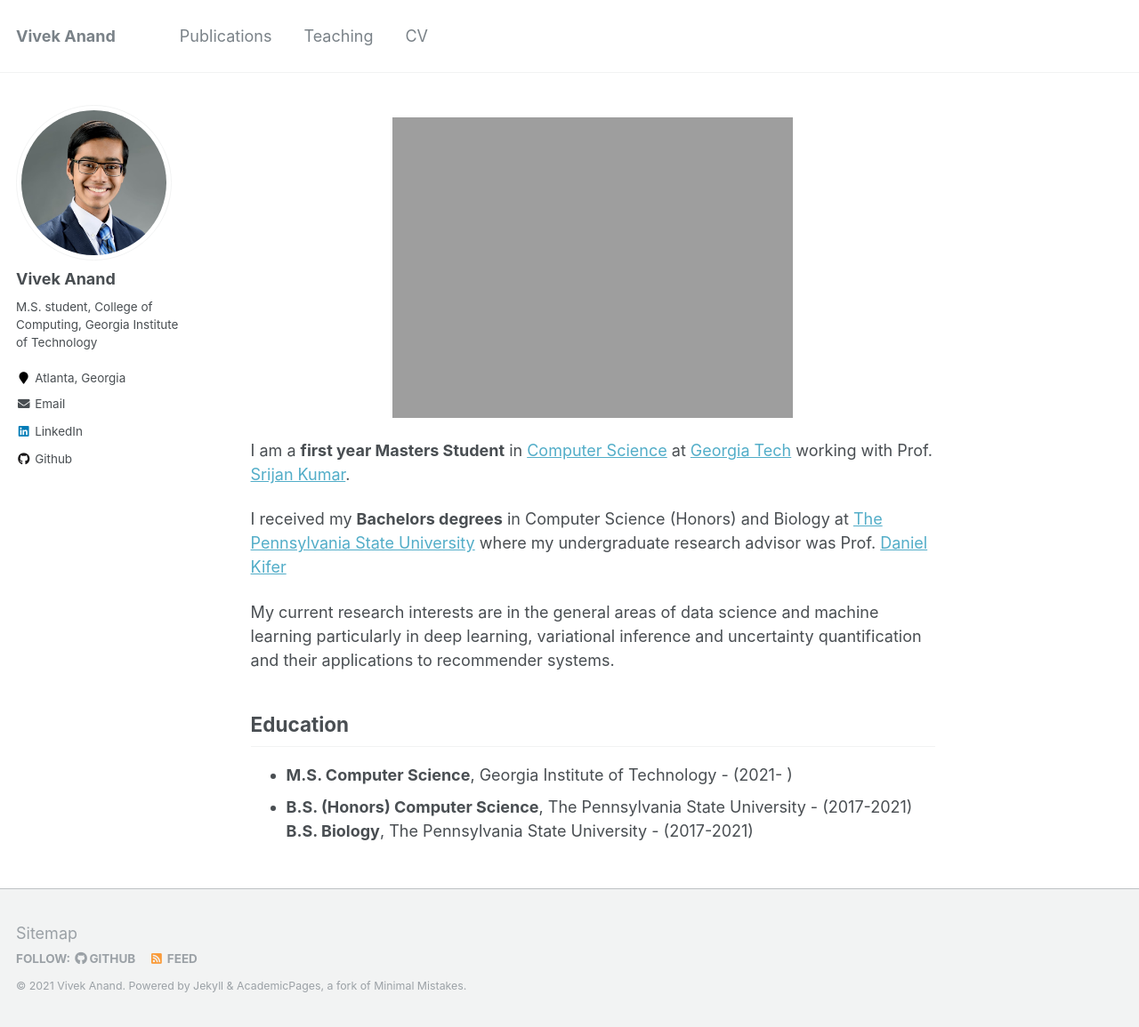
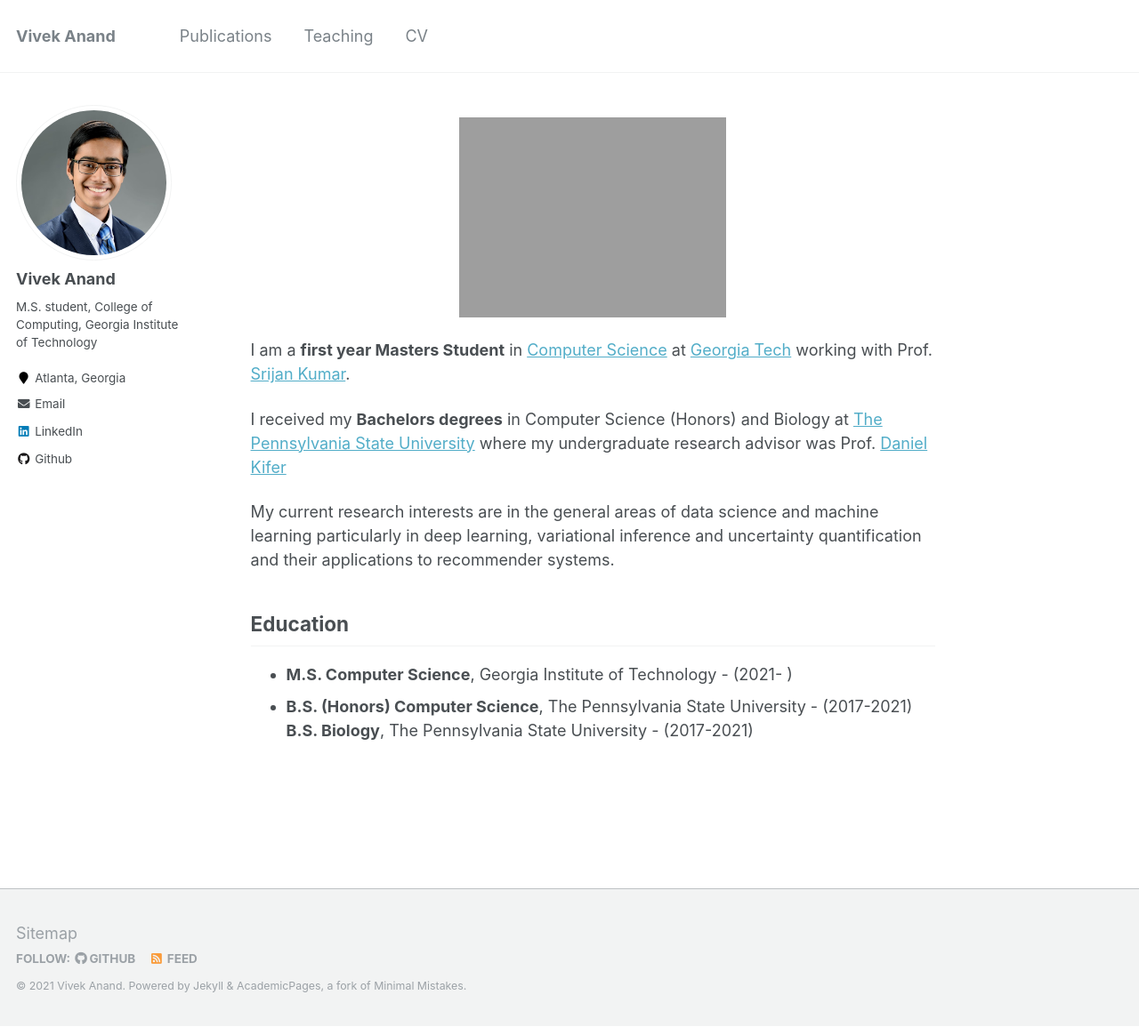
Before and after one commit to Vivdaddy/Vivdaddy.github.io, a Jekyll site: the page built from _pages/about.md, in a window 1280 px wide and 1155 px high. Shown: the whole window at 89% size. Built offline with Jekyll 4.4.1, drawn with Linux system fonts in a browser that asks for light colours.

Commit message:
smaller image

```diff
--- a/_pages/about.md
+++ b/_pages/about.md
@@ -10,7 +10,7 @@ redirect_from:
 
 
 <p align="center">
-  <img src="https://Vivdaddy.github.io/files/canyons.jpeg?raw=true" alt="Photo of me" style="width: 450px;"/>
+  <img src="https://Vivdaddy.github.io/files/canyons.jpeg?raw=true" alt="Photo of me" style="width: 300px;"/>
 </p>
 
 
```
